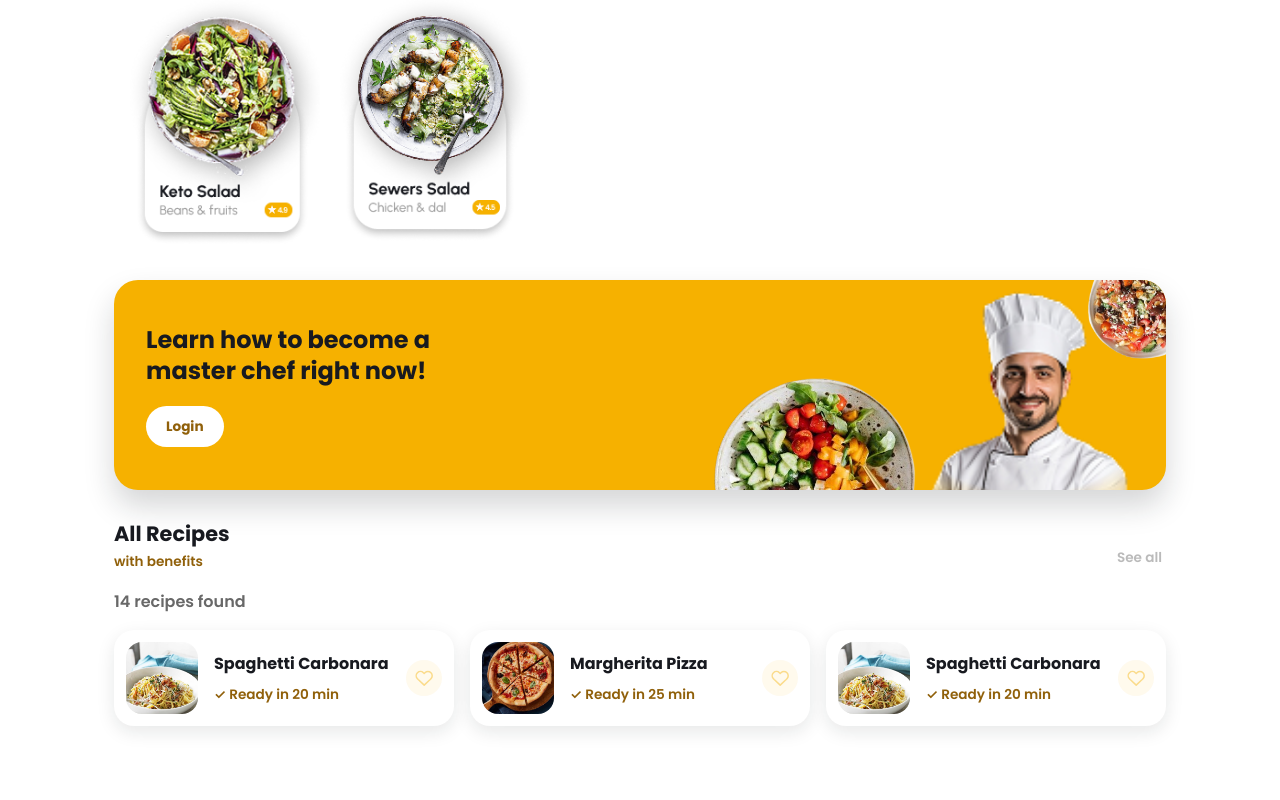
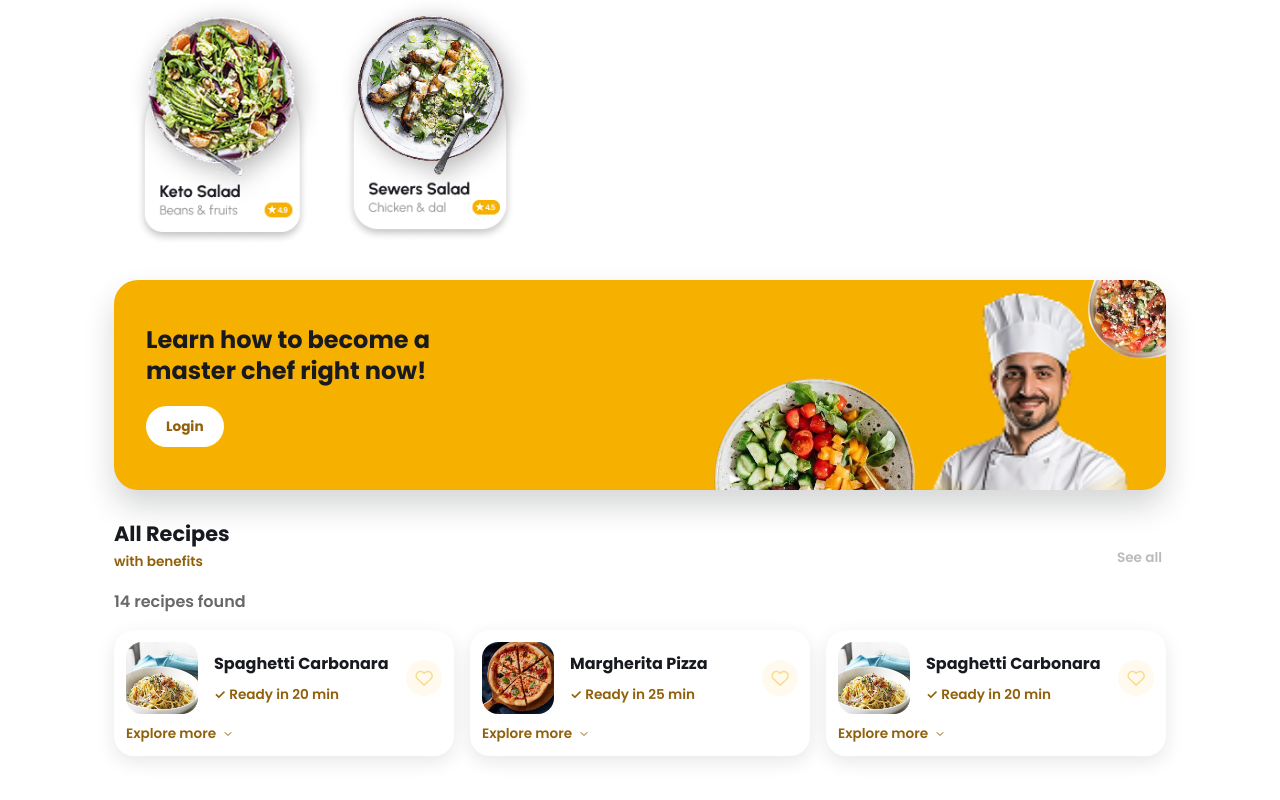
Before and after one commit to nzibukaemmanuel/FEM_Angular, an Angular app in the folder FEM_15_Signals/Recipe-Finder-application/: page / in a window 1280 px wide. Shown: the part 412-1212 px from the top of the page. Built offline with nearby package versions, Linux system fonts and the light colour scheme.

Commit message:
Add expandable Explore more panel to recipe cards

```diff
--- a/FEM_15_Signals/Recipe-Finder-application/src/app/components/icon/icon.html
+++ b/FEM_15_Signals/Recipe-Finder-application/src/app/components/icon/icon.html
@@ -44,4 +44,9 @@
       <line x1="21" y1="21" x2="16.65" y2="16.65" />
     </svg>
   }
+  @case ('chevron') {
+    <svg viewBox="0 0 24 24" fill="none" stroke="currentColor" stroke-width="2" stroke-linecap="round" stroke-linejoin="round" aria-hidden="true">
+      <path d="m6 9 6 6 6-6" />
+    </svg>
+  }
 }
--- a/FEM_15_Signals/Recipe-Finder-application/src/app/components/icon/icon.ts
+++ b/FEM_15_Signals/Recipe-Finder-application/src/app/components/icon/icon.ts
@@ -1,6 +1,6 @@
 import { Component, input } from '@angular/core';
 
-export type IconName = 'home' | 'heart' | 'bookmark' | 'user' | 'search';
+export type IconName = 'home' | 'heart' | 'bookmark' | 'user' | 'search' | 'chevron';
 
 @Component({
   selector: 'app-icon',
--- a/FEM_15_Signals/Recipe-Finder-application/src/app/components/recipe-card/recipe-card.css
+++ b/FEM_15_Signals/Recipe-Finder-application/src/app/components/recipe-card/recipe-card.css
@@ -7,8 +7,7 @@
 
 .recipe-row {
   display: flex;
-  align-items: center;
-  gap: 1rem;
+  flex-direction: column;
   background: var(--color-surface);
   border-radius: 1.25rem;
   padding: 0.75rem;
@@ -20,6 +19,12 @@
 .recipe-row:focus-within {
   transform: translateY(-2px);
   box-shadow: var(--shadow-card-hover);
+}
+
+.row-main {
+  display: flex;
+  align-items: center;
+  gap: 1rem;
 }
 
 .row-thumb {
@@ -90,3 +95,79 @@
   cursor: not-allowed;
   transform: none;
 }
+
+/* Explore more toggle + expandable details */
+
+.row-explore-toggle {
+  display: inline-flex;
+  align-items: center;
+  gap: 0.35rem;
+  align-self: flex-start;
+  margin-top: 0.6rem;
+  padding: 0;
+  border: none;
+  background: none;
+  color: var(--color-primary-strong);
+  font-weight: 600;
+  font-size: 0.85rem;
+  cursor: pointer;
+}
+
+.row-explore-toggle:hover,
+.row-explore-toggle:focus-visible {
+  text-decoration: underline;
+  outline: none;
+}
+
+.row-explore-toggle app-icon {
+  font-size: 0.75rem;
+  transition: transform 0.2s ease;
+}
+
+.recipe-row.is-expanded .row-explore-toggle app-icon {
+  transform: rotate(180deg);
+}
+
+.row-details {
+  display: grid;
+  grid-template-rows: 0fr;
+  transition: grid-template-rows 0.25s ease;
+}
+
+.row-details.is-open {
+  grid-template-rows: 1fr;
+}
+
+.row-details-inner {
+  overflow: hidden;
+  min-height: 0;
+}
+
+.row-subtitle {
+  margin: 0.7rem 0 0.3rem;
+  color: var(--color-text);
+  font-size: 0.9rem;
+}
+
+.row-rating {
+  margin: 0 0 0.6rem;
+  color: var(--color-primary-strong);
+  font-weight: 600;
+  font-size: 0.85rem;
+}
+
+.row-details-heading {
+  margin: 0 0 0.4rem;
+  font-size: 0.85rem;
+  color: var(--color-text);
+}
+
+.row-ingredients {
+  margin: 0;
+  padding-left: 1.1rem;
+  display: flex;
+  flex-direction: column;
+  gap: 0.25rem;
+  font-size: 0.85rem;
+  color: var(--color-text-muted);
+}
--- a/FEM_15_Signals/Recipe-Finder-application/src/app/components/recipe-card/recipe-card.html
+++ b/FEM_15_Signals/Recipe-Finder-application/src/app/components/recipe-card/recipe-card.html
@@ -1,4 +1,5 @@
-<article class="recipe-row">
+<article class="recipe-row" [class.is-expanded]="expanded()">
+  <div class="row-main">
     <div class="row-thumb">
       <img [src]="recipe().image" [alt]="recipe().name" loading="lazy" />
     </div>
@@ -17,4 +18,29 @@
     >
       <app-icon name="heart" [filled]="isFavorite()" />
     </button>
+  </div>
+
+  <button
+    type="button"
+    class="row-explore-toggle"
+    [attr.aria-expanded]="expanded()"
+    [attr.aria-controls]="detailsId"
+    (click)="onToggleExpanded()"
+  >
+    <span>{{ expanded() ? 'Show less' : 'Explore more' }}</span>
+    <app-icon name="chevron" />
+  </button>
+
+  <div class="row-details" [id]="detailsId" [class.is-open]="expanded()">
+    <div class="row-details-inner">
+      <p class="row-subtitle">{{ recipe().subtitle }}</p>
+      <p class="row-rating">★ {{ recipe().rating }}</p>
+      <h4 class="row-details-heading">Ingredients</h4>
+      <ul class="row-ingredients">
+        @for (ingredient of recipe().ingredients; track ingredient) {
+          <li>{{ ingredient }}</li>
+        }
+      </ul>
+    </div>
+  </div>
 </article>
--- a/FEM_15_Signals/Recipe-Finder-application/src/app/components/recipe-card/recipe-card.ts
+++ b/FEM_15_Signals/Recipe-Finder-application/src/app/components/recipe-card/recipe-card.ts
@@ -1,4 +1,4 @@
-import { Component, HostBinding, input, output } from '@angular/core';
+import { Component, HostBinding, input, output, signal } from '@angular/core';
 import { Icon } from '../icon/icon';
 import { Recipe } from '../../models/recipe';
 
@@ -14,12 +14,22 @@ export class RecipeCard {
   readonly locked = input(false);
   readonly favoriteToggled = output<string>();
 
+  protected readonly expanded = signal(false);
+
   @HostBinding('id')
   protected get hostId(): string {
     return `recipe-${this.recipe().id}`;
   }
 
+  protected get detailsId(): string {
+    return `recipe-details-${this.recipe().id}`;
+  }
+
   protected onToggleFavorite(): void {
     this.favoriteToggled.emit(this.recipe().id);
   }
+
+  protected onToggleExpanded(): void {
+    this.expanded.update((value) => !value);
+  }
 }
```
Lines whose indentation alone changed are shown as unchanged.
